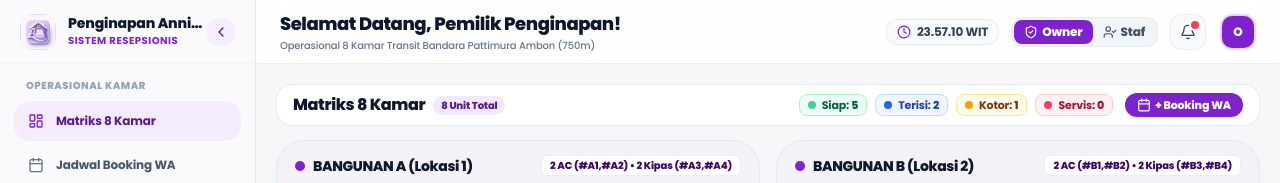
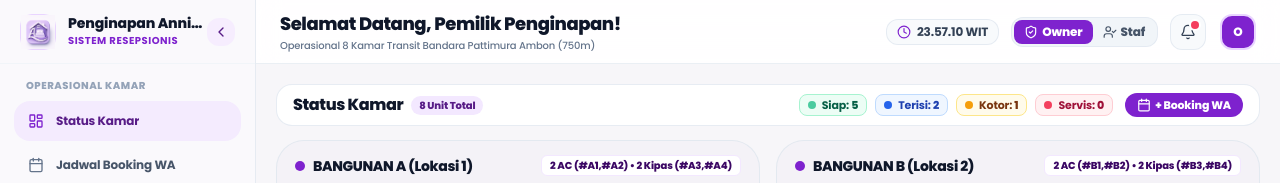
Before and after one commit to ilsetiawan1/penginapan-annisa, a Next.js app in the folder apps/web/: page /admin/dashboard in a window 1280 px wide. Shown: the top 183 px of the page. Built offline with nearby package versions, Linux system fonts and the light colour scheme.

Commit message:
style(admin): rename menu and header from 'Matriks 8 Kamar' to 'Status Kamar' for a more intuitive UMKM-friendly UX

```diff
--- a/apps/web/src/components/layout/admin-sidebar.tsx
+++ b/apps/web/src/components/layout/admin-sidebar.tsx
@@ -40,7 +40,7 @@ export function AdminSidebar({
 }: AdminSidebarProps) {
   // Menu Operasional & Manajemen (100% Bahasa Indonesia)
   const generalMenu = [
-    { id: "matrix", label: "Matriks 8 Kamar", icon: LayoutDashboard, roles: ["owner", "staff"] },
+    { id: "matrix", label: "Status Kamar", icon: LayoutDashboard, roles: ["owner", "staff"] },
     { id: "bookings", label: "Jadwal Booking WA", icon: Calendar, roles: ["owner", "staff"] },
     { id: "pos", label: "Kasir Oleh-Oleh", icon: Gift, roles: ["owner", "staff"] },
     { id: "rooms", label: "Pengaturan Tarif", icon: Bed, roles: ["owner"] },
--- a/apps/web/src/features/admin/rooms/components/room-matrix.tsx
+++ b/apps/web/src/features/admin/rooms/components/room-matrix.tsx
@@ -189,7 +189,7 @@ export function RoomMatrix() {
       <div className="flex flex-wrap items-center justify-between gap-2 bg-white py-2 px-3.5 sm:px-4 rounded-2xl border border-slate-200/80 shadow-2xs">
         <div className="flex items-center gap-2">
           <h2 className="text-sm sm:text-base font-black text-slate-900 tracking-tight">
-            Matriks 8 Kamar
+            Status Kamar
           </h2>
           <span className="bg-purple-100 text-purple-900 text-[10px] font-black px-2 py-0.5 rounded-full">
             8 Unit Total
```
